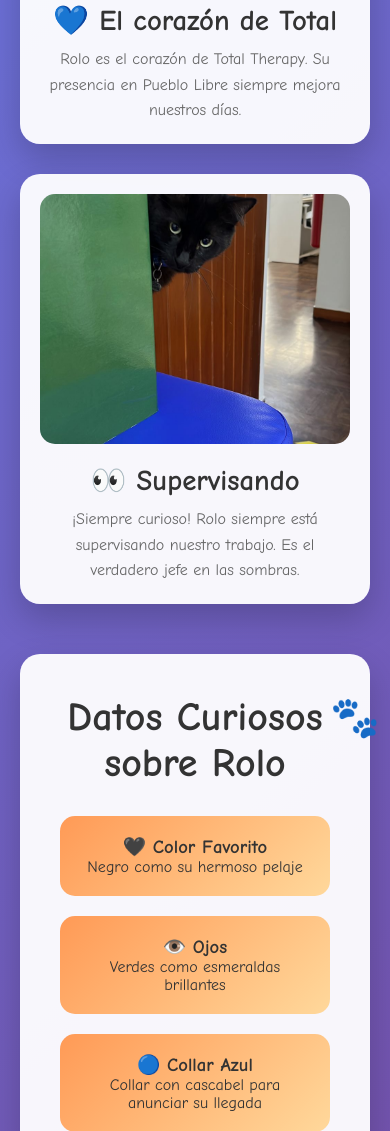
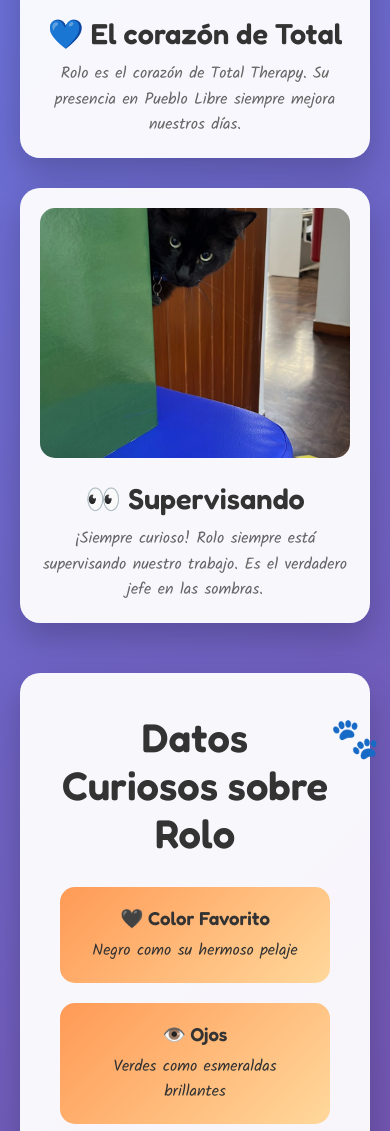
Before and after one commit to dcs-71/rolo, a plain HTML site: page index.html in a window 390 px wide. Shown: the part 869-2000 px from the top of the page. Drawn offline with Linux system fonts and the light colour scheme.

Commit message:
Update index.html
Cambios fuentes

```diff
--- a/index.html
+++ b/index.html
@@ -4,6 +4,9 @@
     <meta charset="UTF-8">
     <meta name="viewport" content="width=device-width, initial-scale=1.0">
     <title>Rolo - El Gato</title>
+    <!-- Google Fonts - Fuentes similares a Comic Sans -->
+    <link href="https://fonts.googleapis.com/css2?family=Kalam:wght@300;400;700&family=Caveat:wght@400;500;600;700&family=Fredoka:wght@300;400;500;600&display=swap" rel="stylesheet">
+
     <style>
         * {
             margin: 0;
@@ -12,6 +15,7 @@
         }
 
         body {
+            /* Priorizar Comic Sans en PC */
             font-family: 'Comic Sans MS', cursive, sans-serif;
             background: linear-gradient(135deg, #667eea 0%, #764ba2 100%);
             min-height: 100vh;
@@ -31,7 +35,10 @@
         }
 
         h1 {
+            /* Mantener Comic Sans en PC para títulos */
+            font-family: 'Comic Sans MS', cursive, sans-serif;
             font-size: 4rem;
+            font-weight: bold;
             color: #fff;
             text-shadow: 3px 3px 6px rgba(0,0,0,0.5);
             margin-bottom: 20px;
@@ -42,6 +49,7 @@
         }
 
         .subtitle {
+            font-family: 'Comic Sans MS', cursive, sans-serif;
             font-size: 1.5rem;
             color: #fff;
             opacity: 0.9;
@@ -95,6 +103,7 @@
         }
 
         .card-title {
+            font-family: 'Comic Sans MS', cursive, sans-serif;
             font-size: 1.8rem;
             color: #333;
             margin-bottom: 10px;
@@ -102,6 +111,7 @@
         }
 
         .card-description {
+            font-family: 'Comic Sans MS', cursive, sans-serif;
             color: #666;
             text-align: center;
             line-height: 1.6;
@@ -116,6 +126,7 @@
         }
 
         .facts-title {
+            font-family: 'Comic Sans MS', cursive, sans-serif;
             font-size: 2.5rem;
             color: #333;
             text-align: center;
@@ -150,12 +161,22 @@
             transform: rotate(2deg) scale(1.05);
         }
 
+        .fact-item h3 {
+            font-family: 'Comic Sans MS', cursive, sans-serif;
+            margin-bottom: 8px;
+        }
+
+        .fact-item p {
+            font-family: 'Comic Sans MS', cursive, sans-serif;
+        }
+
         .interactive-section {
             text-align: center;
             margin-bottom: 50px;
         }
 
         .pet-button {
+            font-family: 'Comic Sans MS', cursive, sans-serif;
             background: linear-gradient(135deg, #ff6b6b, #ee5a24);
             color: white;
             border: none;
@@ -179,6 +200,7 @@
         }
 
         .meow-counter {
+            font-family: 'Comic Sans MS', cursive, sans-serif;
             margin-top: 20px;
             font-size: 1.3rem;
             color: #fff;
@@ -198,10 +220,72 @@
         }
 
         footer {
+            font-family: 'Comic Sans MS', cursive, sans-serif;
             text-align: center;
             padding: 40px;
             color: #fff;
             font-size: 1.2rem;
+        }
+
+        /* Media queries para móviles - SOLO aquí cambiamos las fuentes */
+        @media screen and (max-width: 768px) {
+            /* En móviles, usar las fuentes web similares a Comic Sans */
+            body {
+                font-family: 'Kalam', 'Trebuchet MS', 'Arial Rounded MT Bold', sans-serif;
+            }
+
+            h1 {
+                font-family: 'Fredoka', 'Trebuchet MS', 'Arial Rounded MT Bold', sans-serif;
+                font-size: 2.5rem;
+            }
+
+            .subtitle {
+                font-family: 'Caveat', 'Trebuchet MS', sans-serif;
+                font-size: 1.2rem;
+            }
+
+            .card-title {
+                font-family: 'Fredoka', 'Trebuchet MS', sans-serif;
+            }
+
+            .card-description {
+                font-family: 'Kalam', 'Trebuchet MS', sans-serif;
+            }
+
+            .facts-title {
+                font-family: 'Fredoka', 'Trebuchet MS', sans-serif;
+            }
+
+            .fact-item h3 {
+                font-family: 'Fredoka', 'Trebuchet MS', sans-serif;
+            }
+
+            .fact-item p {
+                font-family: 'Kalam', 'Trebuchet MS', sans-serif;
+            }
+
+            .pet-button {
+                font-family: 'Fredoka', 'Trebuchet MS', sans-serif;
+            }
+
+            .meow-counter {
+                font-family: 'Caveat', 'Trebuchet MS', sans-serif;
+            }
+
+            footer {
+                font-family: 'Caveat', 'Trebuchet MS', sans-serif;
+            }
+
+            .gallery {
+                grid-template-columns: 1fr;
+            }
+        }
+
+        /* Detectar si Comic Sans está disponible */
+        @supports not (font-family: 'Comic Sans MS') {
+            body {
+                font-family: 'Kalam', 'Trebuchet MS', 'Arial Rounded MT Bold', sans-serif;
+            }
         }
 
         /* Animaciones */
@@ -255,21 +339,6 @@
 
         .pulse {
             animation: pulse 0.5s ease-in-out;
-        }
-
-        /* Responsive */
-        @media (max-width: 768px) {
-            h1 {
-                font-size: 2.5rem;
-            }
-
-            .subtitle {
-                font-size: 1.2rem;
-            }
-
-            .gallery {
-                grid-template-columns: 1fr;
-            }
         }
     </style>
 </head>
```
